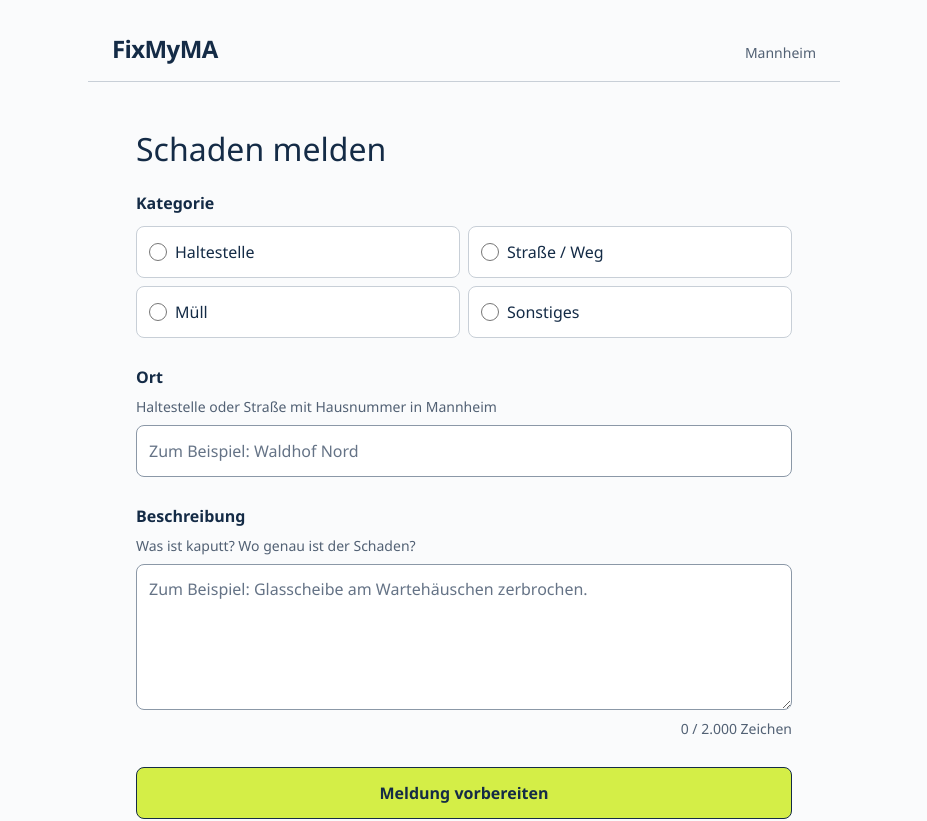
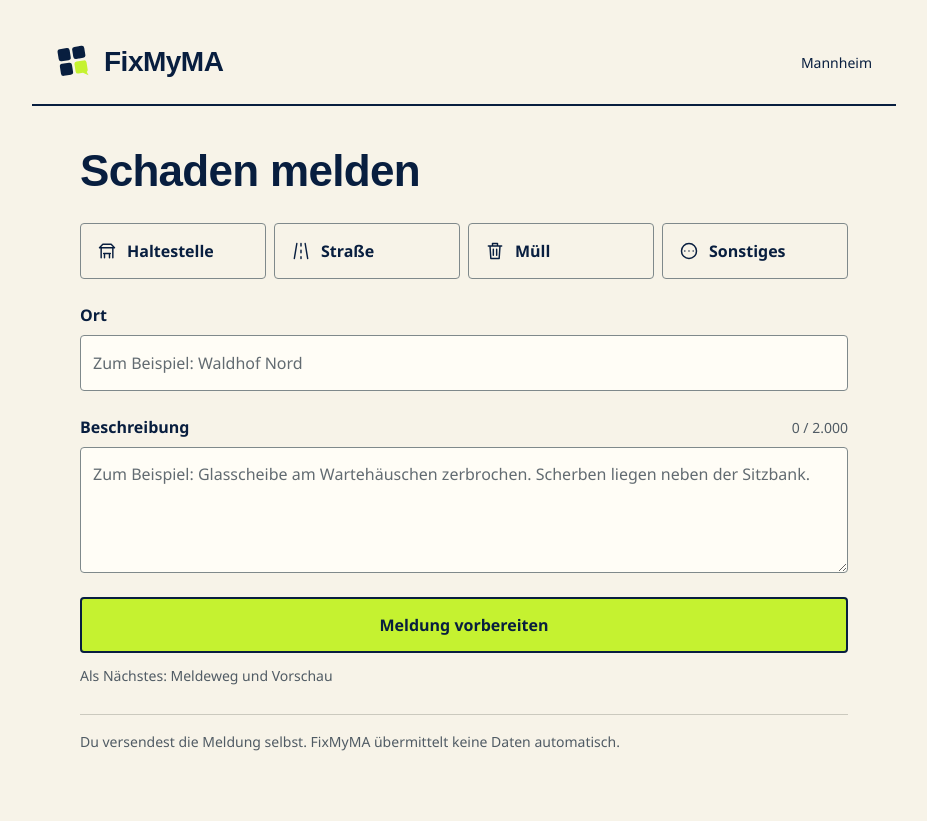
Before and after one commit to fixmyma/web, a React (Vite) app: page / in a window 1280 px wide. Shown: the top 821 px of the page, without its empty margins (176-1103 px from the left). After the commit the page ends 800 px from the top, so only its background shows below. Built offline with nearby package versions, Linux system fonts and the light colour scheme.

Commit message:
feat: redesign reporting with Mannheim wayfinding

```diff
--- a/src/App.css
+++ b/src/App.css
@@ -1,83 +1,116 @@
 .site-header {
-  max-width: 752px;
+  max-width: 864px;
   margin: auto;
-  padding: 16px 24px;
+  padding: 20px 24px;
   display: flex;
-  align-items: baseline;
+  flex-wrap: wrap;
+  gap: 12px;
+  align-items: center;
   justify-content: space-between;
-  border-bottom: 1px solid var(--line);
+  border-bottom: 2px solid var(--ink);
 }
-.wordmark { font-size: 1.5rem; font-weight: 600; letter-spacing: -0.6px; }
-.city { color: var(--secondary); font-size: 0.875rem; }
-main { max-width: 704px; margin: 0 auto; padding: 24px; }
-h1 { font-size: 2rem; line-height: 1.2; font-weight: 500; margin: 0 0 24px; }
-h2 { font-size: 1.375rem; line-height: 1.3; font-weight: 500; margin: 0 0 16px; }
-form { display: grid; gap: 28px; }
+.brand { display: flex; align-items: center; gap: 12px; }
+.brand-mark { width: 36px; height: 36px; flex-shrink: 0; }
+.wordmark { font: 700 1.75rem/1 var(--display); letter-spacing: -0.5px; }
+.city { color: var(--ink); font-size: 0.875rem; }
+main { max-width: 816px; margin: 0 auto; padding: 28px 24px 24px; }
+h1 { font: 700 2.25rem/1.12 var(--display); letter-spacing: -0.7px; margin: 0 0 24px; overflow-wrap: anywhere; }
+h2 { font: 600 1.375rem/1.25 var(--display); margin: 0; }
+form { display: grid; gap: 24px; }
 fieldset { border: 0; padding: 0; margin: 0; min-width: 0; }
-legend, .field > label { padding: 0; font-weight: 600; font-size: 1rem; }
-legend { margin-bottom: 12px; }
-.categories { display: grid; grid-template-columns: repeat(2, minmax(0, 1fr)); gap: 8px; }
+.categories { display: grid; grid-template-columns: repeat(auto-fit, minmax(min(100%, 9rem), 1fr)); gap: 8px; }
 .category {
+  position: relative;
   display: flex;
   align-items: center;
-  gap: 8px;
-  min-height: 52px;
+  gap: 10px;
+  min-height: 56px;
   padding: 12px;
-  border: 1px solid var(--line);
-  border-radius: 8px;
-  background: white;
+  border: 1px solid #7f898b;
+  border-radius: 4px;
   cursor: pointer;
+  background: transparent;
+  font-weight: 600;
 }
-.category:has(input:checked) { background: var(--lime); border-color: var(--ink); }
-.category:has(input:focus-visible) { outline: 3px solid #255fc3; outline-offset: 3px; }
-.category input { margin: 0; width: 18px; height: 18px; accent-color: var(--ink); flex-shrink: 0; }
-.category input:focus-visible { outline: none; }
-.category span { overflow-wrap: anywhere; }
+.category:hover { background: var(--paper); }
+.category:has(input:checked) { background: var(--lime); border-color: var(--ink); box-shadow: inset 0 0 0 1px var(--ink); }
+.category:has(input:focus-visible) { outline: 3px solid var(--ink); outline-offset: 3px; }
+.category-icon { width: 20px; height: 20px; flex-shrink: 0; }
+.category > span:not(.selection-mark) { overflow-wrap: anywhere; }
+.selection-mark { display: none; }
+.category:has(input:checked) .selection-mark {
+  display: block;
+  width: 8px;
+  height: 5px;
+  margin-left: auto;
+  border-left: 2px solid currentColor;
+  border-bottom: 2px solid currentColor;
+  transform: rotate(-45deg);
+  flex-shrink: 0;
+}
 .field { display: grid; gap: 8px; min-width: 0; }
+.field > label, .field-heading label { font-size: 1rem; font-weight: 600; line-height: 1.5; }
+.field-heading { display: flex; flex-wrap: wrap; align-items: baseline; justify-content: space-between; gap: 12px; }
 .hint { color: var(--secondary); font-size: 0.875rem; line-height: 1.5; }
 input[type='text'], textarea {
   width: 100%;
-  min-height: 52px;
+  min-height: 56px;
   color: var(--ink);
-  background: white;
-  border: 1px solid #8b98a7;
-  border-radius: 8px;
-  padding: 12px;
+  background: var(--paper);
+  border: 1px solid #7f898b;
+  border-radius: 4px;
+  padding: 14px 12px;
   font-size: 1rem;
   line-height: 1.5;
 }
-textarea { resize: vertical; min-height: 144px; }
-::placeholder { color: #657386; opacity: 1; }
-[aria-invalid='true']:not([type='radio']) { border-color: var(--error); }
+textarea { resize: vertical; min-height: 124px; }
+::placeholder { color: #626b71; opacity: 1; }
+[aria-invalid='true']:not([type='radio']) { border-color: var(--error); border-width: 2px; padding: 13px 11px; }
 .error { font-size: 0.875rem; line-height: 1.5; color: var(--error); margin-top: 8px; }
 .field .error { margin: 0; }
-.actions { display: grid; gap: 12px; }
+.error-summary { margin: 0; border-left: 3px solid var(--error); padding-left: 12px; }
+.form-actions { display: grid; gap: 12px; }
 .primary, .secondary {
-  min-height: 52px;
-  padding: 12px 20px;
-  border: 1px solid var(--ink);
-  border-radius: 8px;
+  display: flex;
+  align-items: center;
+  justify-content: center;
+  min-height: 56px;
+  padding: 14px 16px;
+  border: 2px solid var(--ink);
+  border-radius: 4px;
   font-weight: 600;
+  font-size: 1rem;
   line-height: 1.5;
   text-align: center;
   text-decoration: none;
   color: var(--ink);
 }
 .primary { background: var(--lime); }
-.primary:hover { background: #c5df36; }
-.secondary { background: white; }
-.secondary:hover { background: #eef1f4; }
-footer { border-top: 1px solid var(--line); margin-top: 32px; padding-top: 20px; color: var(--secondary); font-size: 0.875rem; line-height: 1.5; }
-.skip-link { position: absolute; top: -100px; left: 16px; background: white; padding: 12px; z-index: 2; }
+.primary:hover { background: #b6e21f; }
+.secondary { background: transparent; }
+.secondary:hover { background: var(--paper); }
+.primary:disabled { cursor: wait; opacity: 0.7; }
+footer { border-top: 1px solid var(--line); margin-top: 28px; padding-top: 16px; color: var(--secondary); font-size: 0.875rem; line-height: 1.5; }
+.skip-link { position: absolute; top: -100px; left: 16px; background: var(--paper); padding: 12px; z-index: 2; }
 .skip-link:focus { top: 8px; }
-.preview { display: grid; gap: 28px; }
-.field h2 { margin: 0; }
+h1[tabindex]:focus { outline: none; }
+.preview { display: grid; gap: 24px; }
+.route { line-height: 1.5; }
+.next-step { max-width: 60ch; }
+.route-note { margin-top: 12px; color: var(--secondary); font-size: 0.875rem; line-height: 1.5; max-width: 66ch; }
+.handoff-actions { display: grid; gap: 12px; margin-top: 24px; }
+.copy-status { color: var(--ink); font-size: 0.875rem; line-height: 1.5; margin-top: 12px; }
+.copy-status:empty { display: none; }
+.external-note { margin-top: 12px; color: var(--secondary); font-size: 0.875rem; line-height: 1.5; }
+.report { border-top: 2px solid var(--ink); padding-top: 16px; min-width: 0; }
+.report-heading { display: flex; flex-wrap: wrap; align-items: center; justify-content: space-between; gap: 12px; margin-bottom: 12px; }
+.text-button { flex-shrink: 0; background: transparent; border: 0; border-radius: 4px; min-height: 48px; padding: 8px 0 8px 8px; color: var(--ink); font-size: 0.875rem; text-decoration: underline; text-underline-offset: 4px; }
+.text-button:hover { text-decoration-thickness: 2px; }
 .report-text {
-  margin: 4px 0 0;
+  margin: 0;
   padding: 20px;
-  border: 1px solid var(--line);
-  border-radius: 8px;
-  background: white;
+  border-left: 3px solid var(--ink);
+  background: var(--paper);
   font: inherit;
   line-height: 1.6;
   white-space: pre-wrap;
@@ -85,20 +118,27 @@ footer { border-top: 1px solid var(--line); margin-top: 32px; padding-top: 20px;
   min-width: 0;
   user-select: text;
 }
-.route { border-top: 1px solid var(--line); padding-top: 24px; line-height: 1.6; }
-.route p + p { margin-top: 12px; }
-.source-details { margin-top: 16px; }
-.source-details summary { min-height: 48px; padding-block: 12px; cursor: pointer; }
-.source-details a { display: inline-block; min-height: 48px; padding-block: 12px; }
-.text-button { background: transparent; border: 0; min-height: 48px; padding: 12px; color: var(--ink); text-decoration: underline; text-underline-offset: 4px; }
-.text-button:hover { background: #eef1f4; border-radius: 8px; }
-.character-count { text-align: right; font-variant-numeric: tabular-nums; }
-.error-summary { margin: 0; border-left: 3px solid var(--error); padding-left: 12px; }
-.copy-status { color: var(--secondary); font-size: 0.875rem; line-height: 1.5; }
-.copy-status:empty { display: none; }
-.primary:disabled { cursor: wait; opacity: 0.7; }
-h1[tabindex]:focus { outline: none; }
+.source-details { border-top: 1px solid var(--line); }
+.source-details summary { display: list-item; min-height: 48px; padding-block: 14px; cursor: pointer; font-size: 0.875rem; }
+.source-content { padding-bottom: 16px; line-height: 1.6; }
+.source-content p + p { margin-top: 12px; }
+.source-content a { display: inline-block; min-height: 48px; padding-block: 12px; }
+.source-date { display: block; }
+.character-count { font-variant-numeric: tabular-nums; }
 @media (min-width: 720px) {
-  .site-header { margin-top: 16px; }
-  main { padding-block: 48px; }
+  .site-header { margin-top: 20px; padding-block: 24px; }
+  main { padding-block: 40px; }
+  h1 { font-size: 2.75rem; margin-bottom: 28px; }
+  .categories { grid-template-columns: repeat(4, minmax(0, 1fr)); }
+  .category { padding-inline: 16px; }
+  .handoff-actions { grid-template-columns: repeat(2, minmax(0, 1fr)); }
+  .handoff-actions:has(> :only-child) { grid-template-columns: 1fr; }
+  .report-text { padding: 24px; }
 }
+@media (max-width: 359px) {
+  .site-header { padding-inline: 20px; }
+  main { padding-inline: 20px; }
+  .category { gap: 8px; }
+  .report-heading { align-items: flex-start; flex-direction: column; gap: 0; }
+  .text-button { padding-left: 0; }
+}
--- a/src/App.tsx
+++ b/src/App.tsx
@@ -4,7 +4,16 @@ import { categories, createReportText, validateReport } from './report'
 import type { ReportDraft, ReportErrors } from './report'
 import { copyReport } from './clipboard'
 import { resolveReportingRoute } from './routing'
+import { BrandMark } from './components/BrandMark'
+import { CategoryIcon } from './components/CategoryIcon'
 import './App.css'
+
+const categoryLabels = {
+  stop: 'Haltestelle',
+  street: 'Straße',
+  waste: 'Müll',
+  other: 'Sonstiges',
+} as const
 
 function App() {
   const [draft, setDraft] = useState<ReportDraft>({ category: '', location: '', description: '' })
@@ -16,9 +25,11 @@ function App() {
   const textRef = useRef<HTMLPreElement>(null)
   const route = resolveReportingRoute(draft)
   const reportText = createReportText(draft)
+  const hasOfficialRoute = route.kind === 'official-contact'
 
   useEffect(() => {
-    headingRef.current?.focus()
+    headingRef.current?.focus({ preventScroll: true })
+    window.scrollTo(0, 0)
   }, [preview])
 
   function update<K extends keyof ReportDraft>(field: K, value: ReportDraft[K]) {
@@ -54,51 +65,66 @@ function App() {
     <>
       <a className="skip-link" href="#main">Zum Inhalt</a>
       <header className="site-header">
-        <span className="wordmark">FixMyMA</span>
+        <div className="brand"><BrandMark /><span className="wordmark">FixMyMA</span></div>
         <span className="city">Mannheim</span>
       </header>
-      <main id="main">
-        <h1 ref={headingRef} tabIndex={-1}>{preview ? 'Meldung prüfen' : 'Schaden melden'}</h1>
+      <main id="main" className={preview ? 'preview-page' : 'form-page'}>
+        <h1 ref={headingRef} tabIndex={-1}>
+          {preview ? (hasOfficialRoute ? 'Meldeweg: rnv' : 'Meldeweg noch offen') : 'Schaden melden'}
+        </h1>
         {preview ? (
           <div className="preview">
-            <div className="field">
+            <section className="route" aria-label="Meldeweg und nächster Schritt">
+              {hasOfficialRoute ? (
+                <>
+                  <p className="next-step">Kopiere deinen Text und füge ihn im rnv-Kontaktformular ein. Dort sendest du die Meldung selbst ab.</p>
+                  <p className="route-note">{route.explanation}</p>
+                </>
+              ) : (
+                <>
+                  <p className="next-step">{route.explanation}</p>
+                  <p className="route-note">Dein Meldetext ist trotzdem bereit: Kopiere ihn für die Weitergabe, sobald du die passende Meldestelle geklärt hast.</p>
+                </>
+              )}
+              <div className="handoff-actions">
+                <button className="primary" type="button" onClick={copy} disabled={copyState === 'copying'}>
+                  {copyState === 'copying' ? 'Wird kopiert …' : 'Meldetext kopieren'}
+                </button>
+                {hasOfficialRoute && (
+                  <a className="secondary" href={route.contact.url} target="_blank" rel="noreferrer"
+                    aria-label="Kontaktformular öffnen (rnv, neuer Tab)">
+                    Kontaktformular öffnen
+                  </a>
+                )}
+              </div>
+              <p className="copy-status" role="status" aria-live="polite">
+                {copyState === 'copied' && 'Meldetext kopiert. Du kannst ihn jetzt selbst weitergeben.'}
+                {copyState === 'manual' && 'Automatisches Kopieren ist nicht möglich. Der Text ist unten markiert. Kopiere ihn bitte manuell.'}
+              </p>
+              {hasOfficialRoute && <p className="external-note">Das Kontaktformular öffnet sich in einem neuen Tab.</p>}
+            </section>
+
+            <section className="report" aria-labelledby="report-title">
+              <div className="report-heading">
                 <h2 id="report-title">Dein Meldetext</h2>
-              <p className="hint" id="report-hint">Prüfe Ort und Beschreibung, bevor du die Meldung weitergibst.</p>
+                <button className="text-button" type="button" onClick={() => setPreview(false)}>Angaben bearbeiten</button>
+              </div>
               <pre ref={textRef} id="report-text" className="report-text" tabIndex={0} role="region"
-                aria-labelledby="report-title" aria-describedby="report-hint">{reportText}</pre>
-            </div>
-            <section className="route" aria-labelledby="route-title">
-              <h2 id="route-title">{route.kind === 'official-contact' ? 'Meldeweg: rnv' : 'Meldeweg noch unklar'}</h2>
-              <p>{route.explanation}</p>
-              {route.kind === 'official-contact' && (
-                <>
-                  <p>Kopiere den Text und füge ihn im rnv-Kontaktformular ein. Dort wählst du dein Anliegen und sendest die Meldung selbst ab.</p>
+                aria-labelledby="report-title">{reportText}</pre>
+            </section>
+
+            {hasOfficialRoute && (
               <details className="source-details">
                 <summary>Quelle zum Meldeweg</summary>
+                <div className="source-content">
                   <p>{route.contact.scope}</p>
                   <p className="hint">
                     <a href={route.contact.url} target="_blank" rel="noreferrer">{route.contact.sourceTitle} (neuer Tab)</a>
-                      {' · geprüft am '}{new Date(`${route.contact.verifiedOn}T12:00:00Z`).toLocaleDateString('de-DE')}
+                    <span className="source-date">Geprüft am {new Date(`${route.contact.verifiedOn}T12:00:00Z`).toLocaleDateString('de-DE')}</span>
                   </p>
+                </div>
               </details>
-                </>
             )}
-            </section>
-            <div className="actions">
-              <button className="primary" type="button" onClick={copy} disabled={copyState === 'copying'}>
-                {copyState === 'copying' ? 'Wird kopiert …' : 'Meldetext kopieren'}
-              </button>
-              <p className="copy-status" role="status" aria-live="polite">
-                {copyState === 'copied' && 'Meldetext kopiert. Du kannst ihn jetzt selbst weitergeben. Es wurde nichts versendet.'}
-                {copyState === 'manual' && 'Automatisches Kopieren ist nicht möglich. Bitte markiere und kopiere den Meldetext manuell.'}
-              </p>
-              {route.kind === 'official-contact' && (
-                <a className="secondary" href={route.contact.url} target="_blank" rel="noreferrer">
-                  rnv-Kontaktformular öffnen (neuer Tab)
-                </a>
-              )}
-              <button className="text-button" type="button" onClick={() => setPreview(false)}>Angaben bearbeiten</button>
-            </div>
           </div>
         ) : (
           <form ref={formRef} onSubmit={submit} noValidate>
@@ -106,16 +132,18 @@ function App() {
               <p className="error error-summary" role="alert">Bitte ergänze die markierten Angaben.</p>
             )}
             <fieldset aria-describedby={errors.category ? 'category-error' : undefined}>
-              <legend>Kategorie</legend>
+              <legend className="visually-hidden">Kategorie</legend>
               <div className="categories">
                 {categories.map((category) => (
                   <label className="category" key={category.id}>
-                    <input type="radio" name="category" value={category.id}
+                    <input className="visually-hidden" type="radio" name="category" value={category.id}
                       checked={draft.category === category.id}
                       aria-invalid={Boolean(errors.category)} required
                       aria-describedby={errors.category ? 'category-error' : undefined}
                       onChange={() => update('category', category.id)} />
-                    <span>{category.label}</span>
+                    <CategoryIcon category={category.id} />
+                    <span>{categoryLabels[category.id]}</span>
+                    <span className="selection-mark" aria-hidden="true" />
                   </label>
                 ))}
               </div>
@@ -124,34 +152,34 @@ function App() {
 
             <div className="field">
               <label htmlFor="location">Ort</label>
-              <p className="hint" id="location-hint">Haltestelle oder Straße mit Hausnummer in Mannheim</p>
               <input id="location" name="location" type="text" required maxLength={160}
                 autoComplete="off" placeholder="Zum Beispiel: Waldhof Nord"
                 value={draft.location} onChange={(event) => update('location', event.target.value)}
                 aria-invalid={Boolean(errors.location)}
-                aria-describedby={`location-hint${errors.location ? ' location-error' : ''}`} />
+                aria-describedby={errors.location ? 'location-error' : undefined} />
               {errors.location && <p className="error" id="location-error">{errors.location}</p>}
             </div>
 
             <div className="field">
+              <div className="field-heading">
                 <label htmlFor="description">Beschreibung</label>
-              <p className="hint" id="description-hint">Was ist kaputt? Wo genau ist der Schaden?</p>
-              <textarea id="description" name="description" required rows={5} maxLength={2000}
-                placeholder="Zum Beispiel: Glasscheibe am Wartehäuschen zerbrochen."
+                <span className="hint character-count" id="description-count"><span className="visually-hidden">Zeichen: </span>{draft.description.length.toLocaleString('de-DE')} / 2.000</span>
+              </div>
+              <textarea id="description" name="description" required rows={4} maxLength={2000}
+                placeholder="Zum Beispiel: Glasscheibe am Wartehäuschen zerbrochen. Scherben liegen neben der Sitzbank."
                 value={draft.description} onChange={(event) => update('description', event.target.value)}
                 aria-invalid={Boolean(errors.description)}
-                aria-describedby={`description-hint description-count${errors.description ? ' description-error' : ''}`} />
-              <p className="hint character-count" id="description-count">{draft.description.length.toLocaleString('de-DE')} / 2.000 Zeichen</p>
+                aria-describedby={`description-count${errors.description ? ' description-error' : ''}`} />
               {errors.description && <p className="error" id="description-error">{errors.description}</p>}
             </div>
 
-            <div className="actions">
+            <div className="form-actions">
               <button className="primary" type="submit">Meldung vorbereiten</button>
-              <p className="hint">Du prüfst deine Angaben vor der Weitergabe.</p>
+              <p className="hint">Als Nächstes: Meldeweg und Vorschau</p>
             </div>
           </form>
         )}
-        <footer>FixMyMA bereitet deine Meldung vor. Du versendest sie selbst.</footer>
+        <footer>Du versendest die Meldung selbst. FixMyMA übermittelt keine Daten automatisch.</footer>
       </main>
     </>
   )
--- /dev/null
+++ b/src/components/BrandMark.tsx
@@ -0,0 +1,13 @@
+// Compact vector rendition of the four-square mark in docs/fixmyma-web-banner.webp.
+export function BrandMark() {
+  return (
+    <svg className="brand-mark" viewBox="0 0 56 56" aria-hidden="true" focusable="false">
+      <g transform="translate(3 3) rotate(-9 24 24)">
+        <rect x="2" y="2" width="19" height="19" rx="4" fill="currentColor" />
+        <rect x="25" y="2" width="19" height="19" rx="4" fill="currentColor" />
+        <rect x="2" y="25" width="19" height="19" rx="4" fill="currentColor" />
+        <path d="M29 25h11a4 4 0 0 1 4 4v11a4 4 0 0 1-2 3.46L44 49l-8-5h-7a4 4 0 0 1-4-4V29a4 4 0 0 1 4-4Z" fill="var(--lime)" />
+      </g>
+    </svg>
+  )
+}
--- /dev/null
+++ b/src/components/CategoryIcon.tsx
@@ -0,0 +1,17 @@
+import type { Category } from '../report'
+
+export function CategoryIcon({ category }: { category: Category }) {
+  const paths = {
+    stop: <><path d="M3 8h18L17 4H7L3 8Z" /><path d="M5 8v12m14-12v12M8 15h8M9 15v5m6-5v5" /></>,
+    street: <><path d="m7 3-3 18m13-18 3 18M12 3v3m0 5v3m0 5v2" /></>,
+    waste: <><path d="M4 6h16M9 6V3h6v3M6 6l1 15h10l1-15M10 10v7m4-7v7" /></>,
+    other: <><circle cx="12" cy="12" r="9" /><path d="M7 12h.01M12 12h.01M17 12h.01" /></>,
+  }
+
+  return (
+    <svg className="category-icon" viewBox="0 0 24 24" fill="none" stroke="currentColor"
+      strokeWidth="1.75" strokeLinecap="round" strokeLinejoin="round" aria-hidden="true" focusable="false">
+      {paths[category]}
+    </svg>
+  )
+}
--- a/src/index.css
+++ b/src/index.css
@@ -1,15 +1,19 @@
 :root {
   font-family: 'Segoe UI', system-ui, sans-serif;
-  color: #142b46;
-  background: #fafbfc;
+  font-size: 100%;
+  color: #081e3f;
+  background: #f7f3e8;
   font-synthesis: none;
   text-rendering: optimizeLegibility;
   -webkit-font-smoothing: antialiased;
-  --ink: #142b46;
-  --secondary: #526174;
-  --line: #c8cfd7;
-  --lime: #d4ee47;
+  --ink: #081e3f;
+  --secondary: #505b64;
+  --line: #cbc9be;
+  --paper: #fffdf6;
+  --cream: #f7f3e8;
+  --lime: #c5f230;
   --error: #a12b29;
+  --display: 'Bahnschrift', 'DIN Alternate', 'Arial', sans-serif;
 }
 
 * { box-sizing: border-box; }
@@ -18,5 +22,16 @@ button, input, textarea { font: inherit; }
 button, a, input, textarea { -webkit-tap-highlight-color: transparent; }
 button { cursor: pointer; }
 a { color: inherit; text-underline-offset: 4px; }
-:focus-visible { outline: 3px solid #255fc3; outline-offset: 4px; }
+:focus-visible { outline: 3px solid var(--ink); outline-offset: 4px; }
 p { margin: 0; }
+.visually-hidden {
+  position: absolute;
+  width: 1px;
+  height: 1px;
+  padding: 0;
+  margin: -1px;
+  overflow: hidden;
+  clip-path: inset(50%);
+  white-space: nowrap;
+  border: 0;
+}
--- a/src/routing.ts
+++ b/src/routing.ts
@@ -17,11 +17,11 @@ export function resolveReportingRoute(draft: ReportDraft) {
     return {
       kind: 'official-contact' as const,
       contact: reportingContacts.rnv,
-      explanation: 'Die rnv nimmt Hinweise auf Schäden an Haltestellen entgegen. Wer die konkrete Glasscheibe wartet, ist hier nicht bestätigt.',
+      explanation: 'Die Wartungszuständigkeit für die konkrete Glasscheibe ist nicht bestätigt.',
     }
   }
   return {
     kind: 'unconfirmed' as const,
-    explanation: 'Für diese Kombination aus Kategorie und Ort ist noch kein verifizierter Meldeweg hinterlegt. Die Zuständigkeit ist unklar. Du kannst den Text kopieren und verwenden, sobald du die passende Meldestelle geklärt hast.',
+    explanation: 'Für diesen Ort und diese Kategorie ist noch kein geprüfter Meldeweg hinterlegt.',
   }
 }
```
Also changed, not shown: 23 other files (tests, documents, lock files or other folders). Lines whose indentation alone changed are shown as unchanged.
